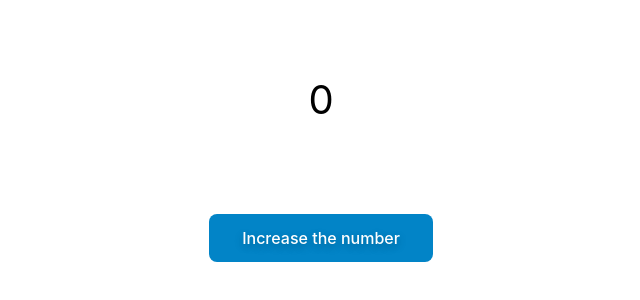
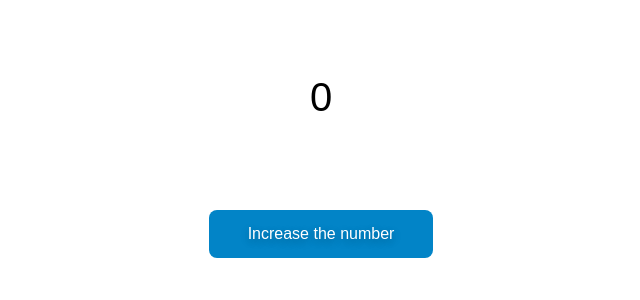
Before and after one commit to hhmehsan/rira-test, a plain HTML site: page index.html in a window 1280 px wide. Shown: the part 218-518 px from the top of the page, without its empty margins (319-959 px from the left). Drawn offline with nearby package versions, Linux system fonts and the light colour scheme.

Commit message:
change default font

```diff
--- a/style.css
+++ b/style.css
@@ -9,7 +9,7 @@
 .number{
     font-size:40px;
     text-align:center;
-    font-family: "Inter UI","SF Pro Display",-apple-system,BlinkMacSystemFont,"Segoe UI",Roboto,Oxygen,Ubuntu,Cantarell,"Open Sans","Helvetica Neue",sans-serif;
+    font-family: "Inter UI",sans-serif;
 
 }
 .btn {
@@ -22,14 +22,13 @@
     box-sizing: border-box;
     color: #FFFFFF;
     cursor: pointer;
-    font-family: "Inter UI","SF Pro Display",-apple-system,BlinkMacSystemFont,"Segoe UI",Roboto,Oxygen,Ubuntu,Cantarell,"Open Sans","Helvetica Neue",sans-serif;
+    font-family: "Inter UI",sans-serif;
     font-size: 16px;
     font-weight: 500;
     text-align: center;
     text-shadow: rgba(0, 0, 0, 0.25) 0 3px 8px;
     transition: all .5s;
 }
-
 .btn:hover {
   box-shadow: rgba(80, 63, 205, 0.5) 0 1px 30px;
   transition-duration: .1s;
```
